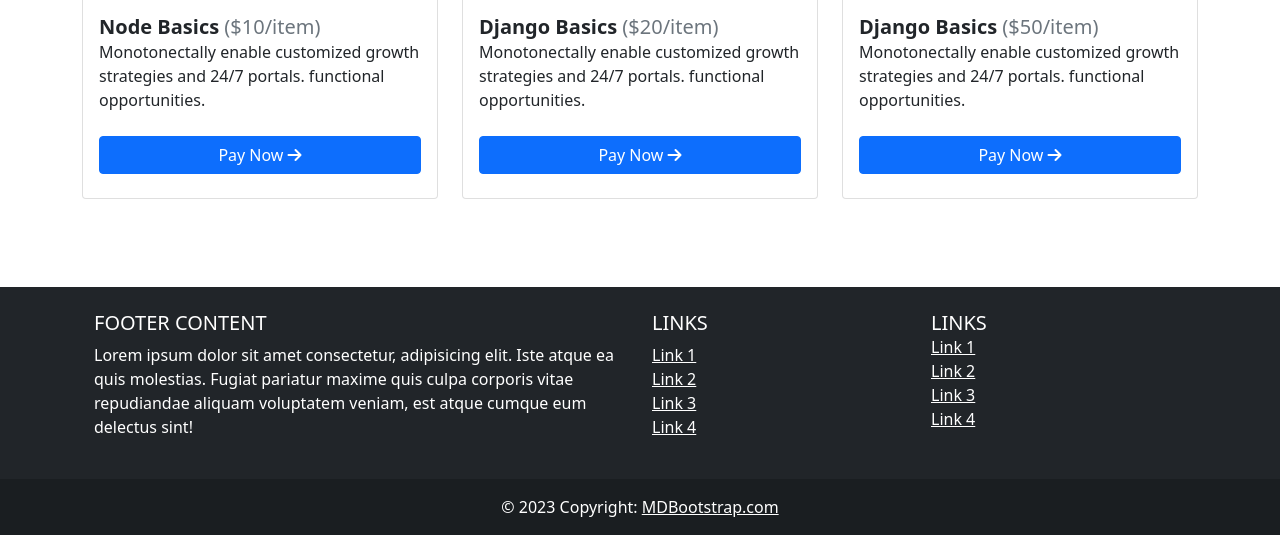
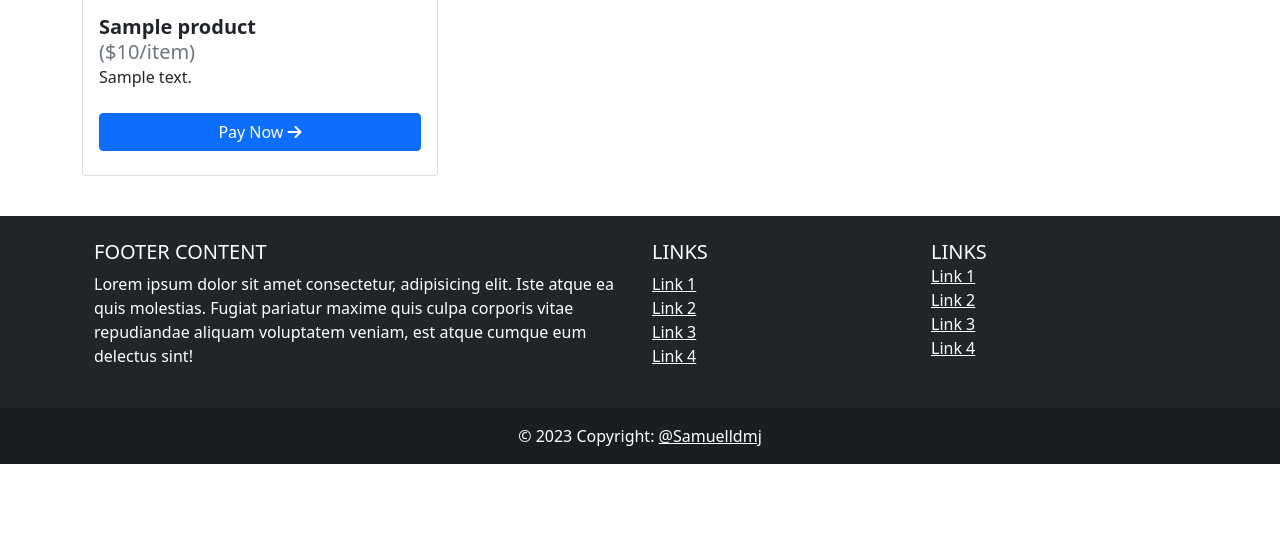
Before and after one commit to samuelldmj/paymentpage, a PHP site: page / in a window 1280 px wide. Shown: the part 319-854 px from the top of the page. After the commit the page ends 783 px from the top, so only its background shows below. Run offline with PHP 8.4, Linux system fonts and the light colour scheme; tables that the repository leaves empty or names only in its code hold one stand-in row (values such as "Sample post"); grey boxes marked "Sample" are stand-in pictures; some libraries are stand-ins or nearby versions.

Commit message:
some php script, image files

```diff
--- a/config/dbconn.php
+++ b/config/dbconn.php
@@ -17,6 +17,4 @@ $conn = new PDO("mysql:host=".HOST.";dbname=".DBNAME.";",USER ,PASS);
 //checking if the connection was succesful
 if (!$conn) {
 echo "Connection Failed";
-} else {
-    echo "Connection Successful!";
 }
--- a/index.php
+++ b/index.php
@@ -1,3 +1,14 @@
+<?php require_once('config/dbconn.php'); ?>
+
+<?php
+
+$products = $conn->query('SELECT * FROM products');
+$products->execute();
+$allProducts = $products->fetchAll(PDO::FETCH_OBJ);
+
+
+?>
+
 <!doctype html>
 <html lang="en">
 
@@ -30,58 +41,23 @@
 
     <div class="container">
         <div class="row mt-5">
+            <?php foreach($allProducts as $product):?>
             <div class="col-lg-4 col-md-6 col-sm-10 offset-md-0 offset-sm-1">
                 <div class="card">
-                    <img height="213px" class="card-img-top" src="images/node.png">
+                    <img height="213px" class="card-img-top" src="images/<?php echo $product->images; ?>">
                     <div class="card-body">
-                        <h5 class="d-inline"><b>Node Basics</b> </h5>
+                        <h5 class="d-inline"><b><?php echo $product->title; ?></b> </h5> <br>
                         <h5 class="d-inline">
-                            <div class="text-muted d-inline">($10/item)</div>
+                            <div class="text-muted d-inline"> ($<?php echo $product->price; ?>/item)</div>
                         </h5>
-                        <p>Monotonectally enable customized
-                            growth strategies and 24/7 portals. functional opportunities. </p>
-                        <a href="#" class="btn btn-primary w-100 rounded my-2"> Pay Now <i
-                                class="fas fa-arrow-right"></i> </a>
-
-                    </div>
-                </div>
-            </div>
-            <br>
-            <div class="col-lg-4 col-md-6 col-sm-10 offset-md-0 offset-sm-1 mb-5">
-                <div class="card">
-                    <a href="http://localhost/bookstore/shopping/single.php"><img height="213px" class="card-img-top"
-                            src="images/django.png"></a>
-                    <div class="card-body">
-                        <h5 class="d-inline"><b>Django Basics</b> </h5>
-                        <h5 class="d-inline">
-                            <div class="text-muted d-inline">($20/item)</div>
-                        </h5>
-                        <p>Monotonectally enable customized
-                            growth strategies and 24/7 portals. functional opportunities. </p>
+                        <p><?php echo $product->description; ?> </p>
                         <a href="#" class="btn btn-primary w-100 rounded my-2"> Pay Now <i
                                 class="fas fa-arrow-right"></i> </a>
                     </div>
                 </div>
             </div>
-            <br>
-            <div class="col-lg-4 col-md-6 col-sm-10 offset-md-0 offset-sm-1">
-                <div class="card">
-                    <img height="213px" class="card-img-top" src="images/html5.jpg">
-                    <div class="card-body">
-                        <h5 class="d-inline"><b>Django Basics</b> </h5>
-                        <h5 class="d-inline">
-                            <div class="text-muted d-inline">($50/item)</div>
-                        </h5>
-                        <p>Monotonectally enable customized
-                            growth strategies and 24/7 portals. functional opportunities. </p>
-                        <a href="#" class="btn btn-primary w-100 rounded my-2"> Pay Now <i
-                                class="fas fa-arrow-right"></i> </a>
-                    </div>
-                </div>
-            </div>
-
+            <?php endforeach; ?>
         </div>
-
     </div>
 
     <footer class="bg-dark text-white text-center text-lg-start" style="margin-top: 40px">
@@ -150,7 +126,7 @@
         <!-- Copyright -->
         <div class="text-center p-3" style="background-color: rgba(0, 0, 0, 0.2);">
             © 2023 Copyright:
-            <a class="text-white" href="https://mdbootstrap.com/">MDBootstrap.com</a>
+            <a class="text-white" href="https://mdbootstrap.com/">@Samuelldmj</a>
         </div>
         <!-- Copyright -->
     </footer>
```
Also changed, not shown: images/django.png (added), images/html5.jpg (added), images/node.png (added).
